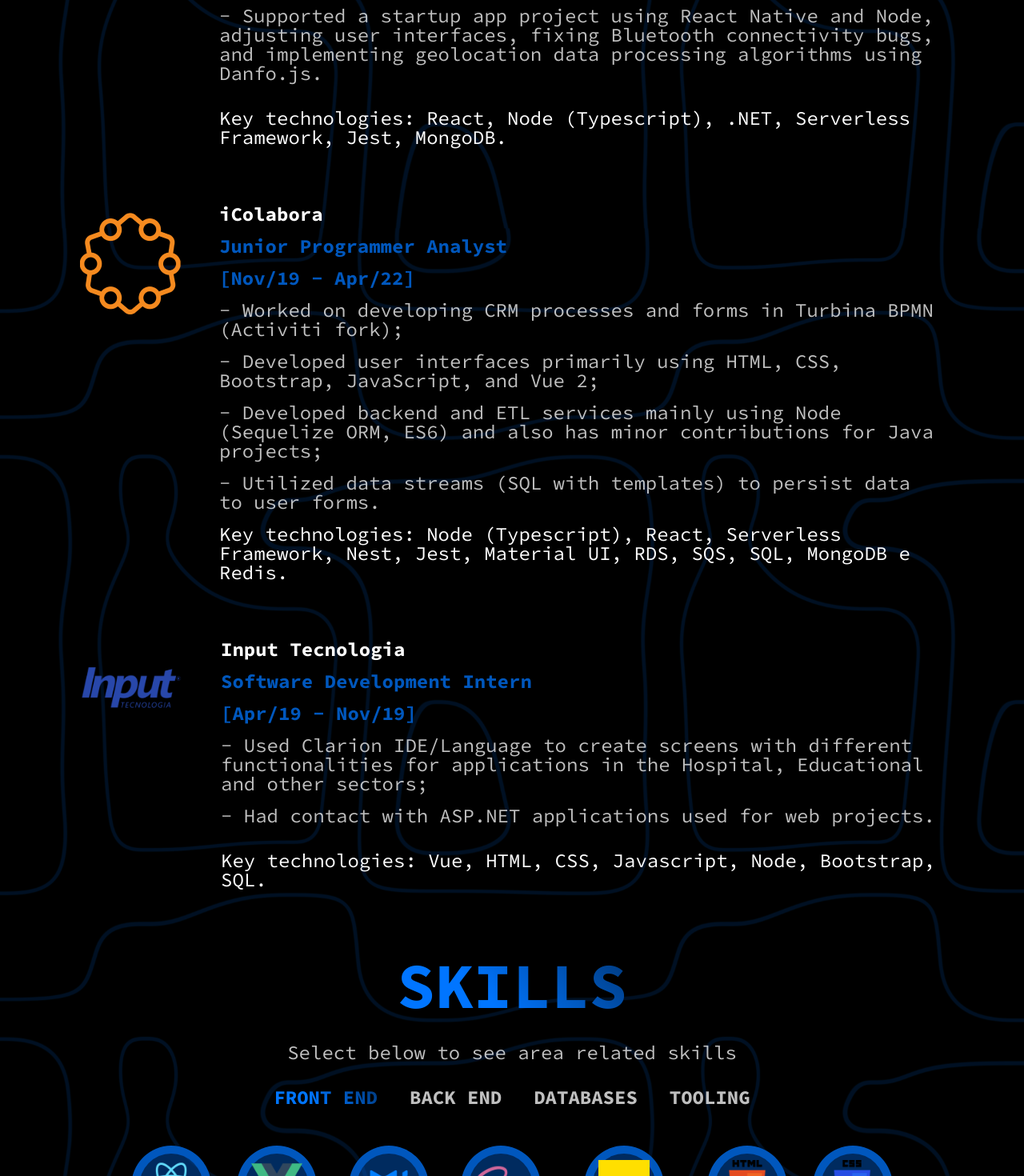
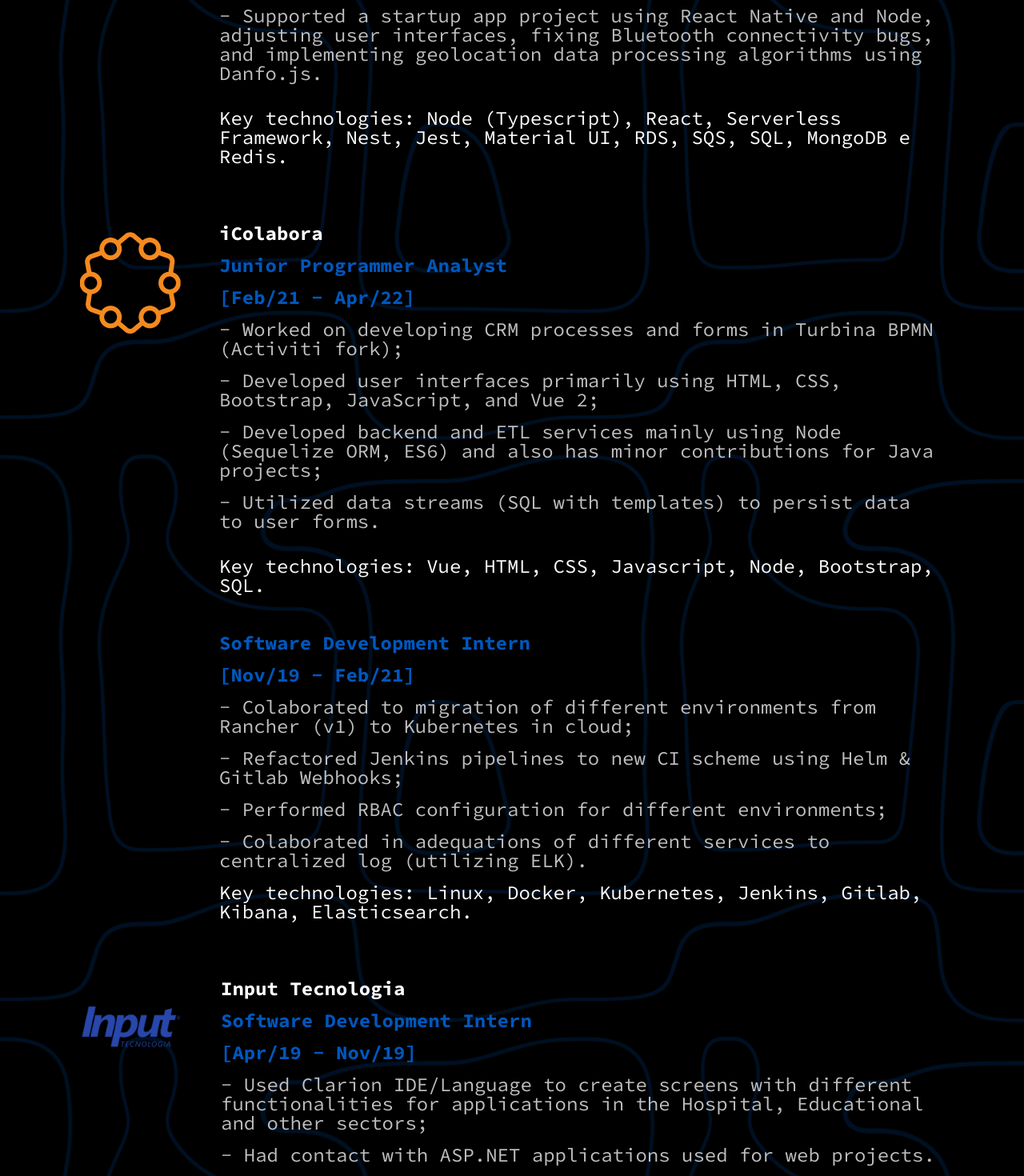
Before and after one commit to henriqueyun/henriqueyun.github.io, a React (Vite) app: page / in a window 1280 px wide. Shown: the part 2620-4090 px from the top of the page at 80% size. Built offline with nearby package versions, Linux system fonts and the light colour scheme; a web font is replaced by a local one.

Commit message:
fix: career key techs and changed hobbies icon opactities

```diff
--- a/src/components/sections/CareerSection.tsx
+++ b/src/components/sections/CareerSection.tsx
@@ -243,8 +243,7 @@
                         </CareerPositionDescriptionBulletPoint>
                     </CareerPositionDescription>
                     <CareerPositionKeyTechnology>
-                        Key technologies: React, Node (Typescript), .NET, Serverless Framework, Jest,
-                        MongoDB.
+                        Key technologies: Node (Typescript), React, Serverless Framework, Nest, Jest, Material UI, RDS, SQS, SQL, MongoDB e Redis.
                     </CareerPositionKeyTechnology>
                 </CareerJobCardContent>
             </CareerJobCard>
@@ -255,7 +254,7 @@
                 <CareerJobCardContent>
                     <CareerCompanyTitle>iColabora</CareerCompanyTitle>
                     <CareerPositionTitle>Junior Programmer Analyst</CareerPositionTitle>
-                    <CareerPositionTimeInterval> [Nov/19 - Apr/22]</CareerPositionTimeInterval>
+                    <CareerPositionTimeInterval> [Feb/21 - Apr/22]</CareerPositionTimeInterval>
                     <CareerPositionDescription>
                         <CareerPositionDescriptionBulletPoint>
                             - Worked on developing CRM processes and forms in Turbina BPMN (Activiti fork);
@@ -266,12 +265,32 @@
                         <CareerPositionDescriptionBulletPoint>
                             - Developed backend and ETL services mainly using Node (Sequelize ORM, ES6) and also has minor contributions for Java projects;
                         </CareerPositionDescriptionBulletPoint>
-                        - Utilized data streams (SQL with templates) to persist data to user forms.
+                        <CareerPositionDescriptionBulletPoint>
+                            - Utilized data streams (SQL with templates) to persist data to user forms.
+                        </CareerPositionDescriptionBulletPoint>
                     </CareerPositionDescription>
                     <CareerPositionKeyTechnology>
-                        Key technologies: Node (Typescript), React, Serverless Framework, Nest, Jest,
-                        Material UI, RDS, SQS, SQL, MongoDB e Redis.
+                        Key technologies: Vue, HTML, CSS, Javascript, Node, Bootstrap, SQL.
                     </CareerPositionKeyTechnology>
+                    <br />
+                    <CareerPositionTitle>Software Development Intern</CareerPositionTitle>
+                    <CareerPositionTimeInterval> [Nov/19 - Feb/21]</CareerPositionTimeInterval>
+                    <CareerPositionDescription>
+                        <CareerPositionDescriptionBulletPoint>
+                            - Colaborated to migration of different environments from Rancher (v1) to Kubernetes in cloud;
+                        </CareerPositionDescriptionBulletPoint>
+                        <CareerPositionDescriptionBulletPoint>
+                            - Refactored Jenkins pipelines to new CI scheme using Helm & Gitlab Webhooks;
+                        </CareerPositionDescriptionBulletPoint>
+                        <CareerPositionDescriptionBulletPoint>
+                            - Performed RBAC configuration for different environments;
+                        </CareerPositionDescriptionBulletPoint>
+                            - Colaborated in adequations of different services to centralized log (utilizing ELK).
+                    </CareerPositionDescription>
+                    <CareerPositionKeyTechnology>
+                        Key technologies: Linux, Docker, Kubernetes, Jenkins, Gitlab, Kibana, Elasticsearch.
+                    </CareerPositionKeyTechnology>
+
                 </CareerJobCardContent>
             </CareerJobCard>
             <CareerJobCard>
@@ -291,7 +310,7 @@
                         </CareerPositionDescriptionBulletPoint>
                     </CareerPositionDescription>
                     <CareerPositionKeyTechnology>
-                        Key technologies: Vue, HTML, CSS, Javascript, Node, Bootstrap, SQL.
+                        Key technologies: Clarion, Microsoft SQL Server, SQL, C#, ASP.NET.
                     </CareerPositionKeyTechnology>
                 </CareerJobCardContent>
             </CareerJobCard>
--- a/src/components/sections/HobbiesSection.tsx
+++ b/src/components/sections/HobbiesSection.tsx
@@ -72,7 +72,7 @@
     align-items: center;
     gap: 32px;
     cursor: pointer;
-    opacity: ${props => !props.$selected ? '0.75' : '1'};
+    opacity: ${props => !props.$selected ? '0.33' : '1'};
     width: 180px;
     &:hover {
         opacity: 1;
```
